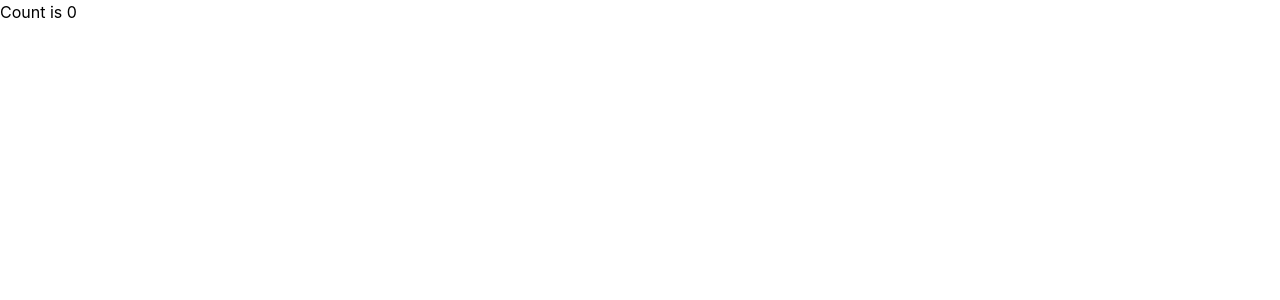
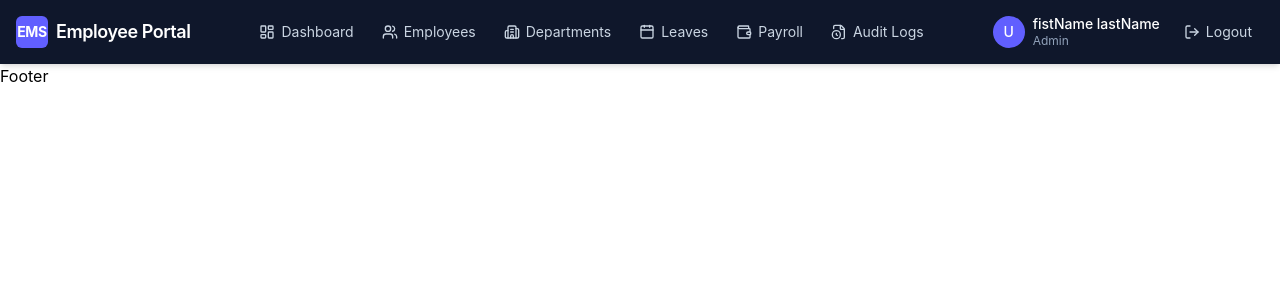
Before and after one commit to uttamvajapara-a16y/ems-frontend, a React app: page / in a window 1280 px wide. Shown: the top 300 px of the page. Built offline with nearby package versions, Linux system fonts and the light colour scheme; the HTML template or start-up script is replaced by a standard one.

Commit message:
store , navbar

```diff
--- a/package.json
+++ b/package.json
@@ -10,9 +10,14 @@
     "preview": "vite preview"
   },
   "dependencies": {
+    "@reduxjs/toolkit": "^2.12.0",
     "@tailwindcss/vite": "^4.3.2",
+    "axios": "^1.18.1",
+    "lucide-react": "^1.23.0",
     "react": "^19.2.7",
     "react-dom": "^19.2.7",
+    "react-redux": "^9.3.0",
+    "react-router-dom": "^7.18.1",
     "tailwindcss": "^4.3.2"
   },
   "devDependencies": {
--- a/src/App.jsx
+++ b/src/App.jsx
@@ -1,20 +1,23 @@
 import { useState } from 'react'
+import { BrowserRouter, Route, Routes } from 'react-router-dom'
+import { Body } from './components'
+import { Provider } from 'react-redux'
+import store from './utils/appStrore' ;
 
 function App() {
   const [count, setCount] = useState(0)
 
   return (
     <>
-      <section>
-        <button
-          type="button"
-          className="counter"
-          onClick={() => setCount((count) => count + 1)}
-        >
-          Count is {count}
-        </button>
-      </section>
+      <Provider store={store}>
+        <BrowserRouter basename="/">
+          <Routes>
+            <Route path='/' element={<Body />}>
 
+            </Route>
+          </Routes>
+        </BrowserRouter>
+      </Provider>
     </>
   )
 }
--- /dev/null
+++ b/src/components/Body.jsx
@@ -0,0 +1,43 @@
+import { useNavigate } from 'react-router-dom'
+import React, { useEffect } from 'react'
+import { Outlet } from 'react-router-dom'
+import Navbar from './Navbar'
+import Footer from './Footer'
+import { useDispatch, useSelector } from 'react-redux'
+import axiosInstance from '../utils/axiosInstance'
+import { addUser } from '../utils/userSlice'
+
+const Body = () => {
+
+  const user = useSelector((store) => store.user) ;
+  const dispatch = useDispatch() ;
+  const navigate = useNavigate() ;
+
+  // const fetchUser = async () => {
+  //   if(user) return ;
+  //   try{
+  //     const res = await axiosInstance.get("/profile/view") ;
+  //     console.log(res) ;
+  //     dispatch(addUser(res.data)) ;
+  //   } catch (err){
+  //     if(err.response?.status === 401){
+  //       navigate("/login") ;
+  //     }
+  //     console.log("error in fetching user data: " + err.message) ;
+  //   }
+  // }
+
+  // useEffect(() => {
+  //   fetchUser();
+  // }, [user]) ;
+
+  return (
+    <div>
+      <Navbar />
+      <Outlet />
+      <Footer />
+    </div>
+  )
+}
+
+export default Body
--- /dev/null
+++ b/src/components/Footer.jsx
@@ -0,0 +1,11 @@
+import React from 'react'
+
+const Footer = () => {
+  return (
+    <div>
+      Footer
+    </div>
+  )
+}
+
+export default Footer
--- /dev/null
+++ b/src/components/Navbar.jsx
@@ -0,0 +1,157 @@
+import React, { useState } from 'react'
+import { useDispatch, useSelector } from 'react-redux';
+import { Link, useNavigate } from 'react-router-dom';
+import {
+  LayoutDashboard,
+  Users,
+  Calendar,
+  ClipboardList,
+  Wallet,
+  Building2,
+  FileClock,
+  LogOut,
+  Menu,
+  X,
+  Key,
+} from "lucide-react";
+
+
+const NAV_LINKS = {
+  admin: [
+    { to: "/dashboard", label: "Dashboard", icon: LayoutDashboard },
+    { to: "/employees", label: "Employees", icon: Users },
+    { to: "/departments", label: "Departments", icon: Building2 },
+    { to: "/leaves", label: "Leaves", icon: Calendar },
+    { to: "/payroll", label: "Payroll", icon: Wallet },
+    { to: "/audit-logs", label: "Audit Logs", icon: FileClock },
+  ],
+  hr: [
+    { to: "/dashboard", label: "Dashboard", icon: LayoutDashboard },
+    { to: "/employees", label: "Employees", icon: Users },
+    { to: "/leaves", label: "Leaves", icon: Calendar },
+    { to: "/payroll", label: "Payroll", icon: Wallet },
+    { to: "/attendance", label: "Attendance", icon: ClipboardList },
+  ],
+  employee: [
+    { to: "/dashboard", label: "Dashboard", icon: LayoutDashboard },
+    { to: "/attendance", label: "My Attendance", icon: ClipboardList },
+    { to: "/leaves", label: "My Leaves", icon: Calendar },
+    { to: "/payslips", label: "Payslips", icon: Wallet },
+  ],
+};
+
+const Navbar = () => {
+
+  const user = useSelector((store) => store.user);
+  const navigate = useNavigate();
+  const dispatch = useDispatch();
+
+  const [mobileOpen, setMobileOpen] = useState(true);
+
+  // const role = user?.role?.toLoweeCase() ;
+  const role = "admin";
+  const links = NAV_LINKS[role] || [];
+
+  // if(!user) return null ;
+
+  const handleLogout = () => {
+    dispatch(logout());
+    navigate("/login");
+  }
+
+  return (
+    <nav className="bg-slate-900 text-white sticky top-0 z-50 shadow-md">
+      <div className="max-w-7xl mx-auto px-4">
+        <div className="flex items-center justify-between h-16">
+
+          {/* logo */}
+          <Link to="/dashboard" className="flex items-center gap-2 font-semibold text-lg tracking-tight">
+            <div className="w-8 h-8 rounded-md bg-indigo-500 flex items-center justify-center text-sm font-bold">
+              EMS
+            </div>
+            <span className="hidden sm:block">Employee Portal</span>
+          </Link>
+
+          {/* desktop links */}
+          <div className="hidden md:flex items-center gap-1">
+            {
+              links.map(({ to, label, icon: Icon }) => (
+                <Link
+                  to={to} key={to}
+                  className="flex items-center gap-1.5 px-3 py-2 rounded-md text-sm text-slate-300 hover:text-white hover:bg-slate-800 transition-colors"
+                >
+                  <Icon size={16} />
+                  {label}
+                </Link>
+              ))
+            }
+          </div>
+
+          {/* profile + logout */}
+          <div className="hidden md:flex items-center gap-3">
+            <Link to="/profile" className="flex items-center gap-2 group">
+              <div className="w-8 h-8 rounded-full bg-indigo-500 flex items-center justify-center text-sm font-medium">
+                {user?.firstName?.[0].toUpperCase() || "U"}
+              </div>
+              <div className="text-sm leading-tight">
+                <p className="font-medium group-hover:text-indigo-300 transition-colors">
+                  fistName lastName
+                </p>
+                <p className="text-xs text-slate-400 capitalize">{role}</p>
+              </div>
+            </Link>
+            <button
+              className="flex items-center gap-1.5 px-3 py-2 rounded-md text-sm text-slate-300 hover:text-white hover:bg-red-500/20 hover:text-red-300 transition-colors"
+              onClick={handleLogout}
+            >
+              <LogOut size={16} />
+              Logout
+            </button>
+          </div>
+          {/* mobile menu toggle */}
+          <button
+            className="md:hidden text-slate-300"
+            onClick={() => setMobileOpen((prev) => !prev)}
+          >
+            {mobileOpen ? <X size={22} /> : <Menu size={22} />}
+          </button>
+        </div>
+      </div>
+
+      {/* mobile dropdown */}
+      {mobileOpen && (
+        <div className="md:hidden border-t border-slate-800 px-4 pb-4 pt-2 space-y-1">
+          {links.map(({ to, label, icon: Icon }) => (
+            <Link
+              key={to}
+              to={to}
+              onClick={() => setMobileOpen(false)}
+              className="flex items-center gap-2 px-3 py-2 rounded-md text-sm text-slate-300 hover:bg-slate-800 hover:text-white"
+            >
+              <Icon size={16} />
+              {label}
+            </Link>
+          ))}
+          <div className="border-t border-slate-800 my-2" />
+          <Link
+            to="/profile"
+            onClick={() => setMobileOpen(false)}
+            className="flex items-center gap-2 px-3 py-2 rounded-md text-sm text-slate-300 hover:bg-slate-800 hover:text-white"
+          >
+            <Users size={16} />
+            Profile ({user?.firstName})
+          </Link>
+          <button
+            onClick={handleLogout}
+            className="w-full flex items-center gap-2 px-3 py-2 rounded-md text-sm text-red-300 hover:bg-red-500/20"
+          >
+            <LogOut size={16} />
+            Logout
+          </button>
+        </div>
+      )}
+    </nav>
+  )
+}
+
+export default Navbar
--- /dev/null
+++ b/src/components/index.js
@@ -0,0 +1,9 @@
+import Body from "./Body" ;
+import Navbar from "./Navbar" ;
+import Footer from "./Footer" ;
+
+export {
+    Body,
+    Navbar,
+    Footer,
+}
--- /dev/null
+++ b/src/utils/appStrore.js
@@ -0,0 +1,10 @@
+import { configureStore } from "@reduxjs/toolkit";
+import useReducer  from "./userSlice";
+
+const appStore = configureStore({
+    reducer:{
+        user : useReducer
+    }
+})
+
+export default appStore ;
--- /dev/null
+++ b/src/utils/axiosInstance.js
@@ -0,0 +1,8 @@
+import axios from 'axios' ;
+
+const axiosInstance = axios.create({
+    baseURL: "http://localhost:6050/api",
+    withCredentials: true,
+})
+
+export default axiosInstance ;
--- /dev/null
+++ b/src/utils/userSlice.js
@@ -0,0 +1,17 @@
+import { createSlice } from "@reduxjs/toolkit";
+
+const userSlice = createSlice({
+    name: "user" ,
+    initialState : null ,
+    reducers : {
+        addUser : (state , action) => {
+            return action.payload ;
+        },
+        removeUser : (state , action) => {
+            return null ;
+        }
+    }
+})
+
+export const {addUser, removeUser} = userSlice.actions ;
+export default userSlice.reducer ;
```
Also changed, not shown: 1 other file (tests, documents, lock files or other folders).
